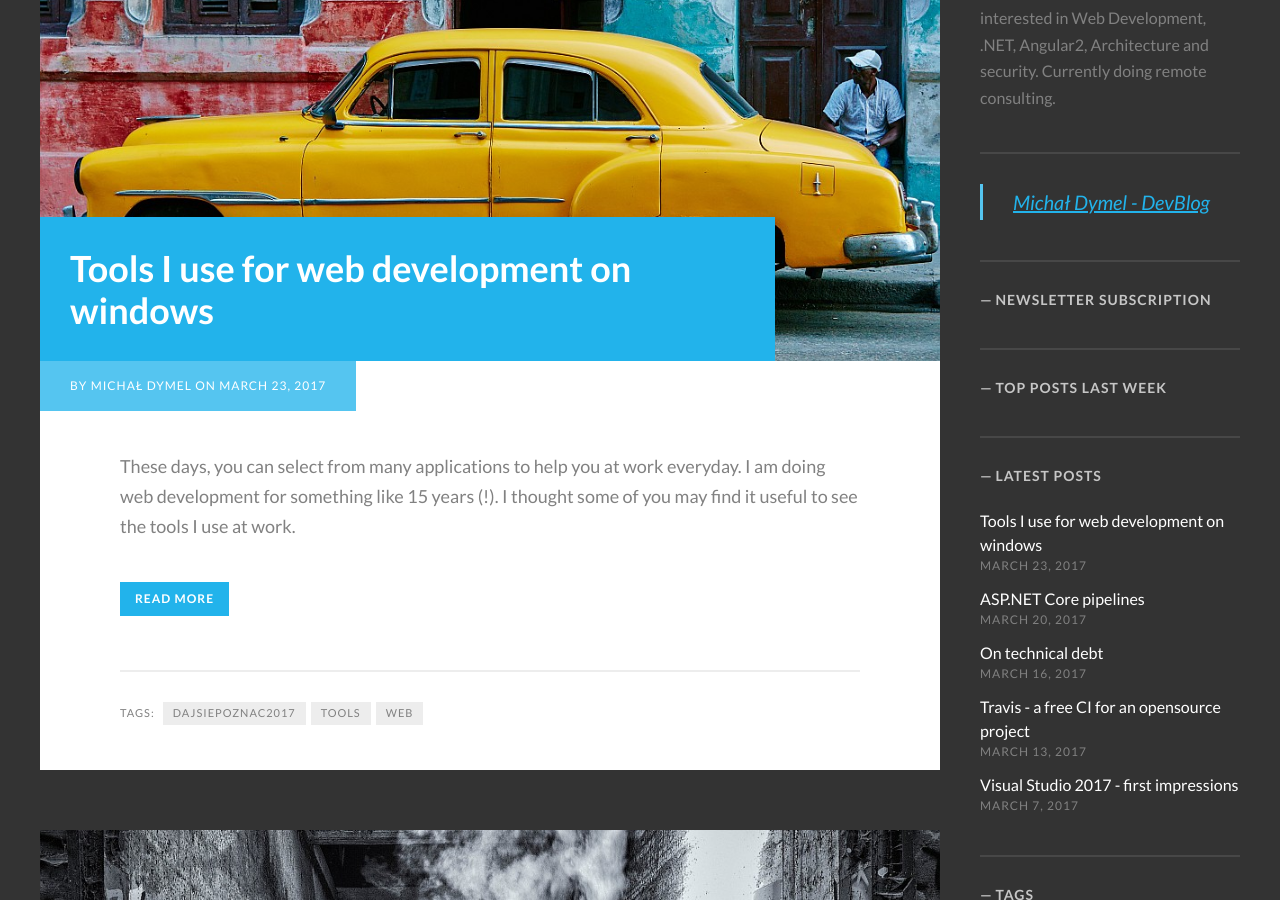
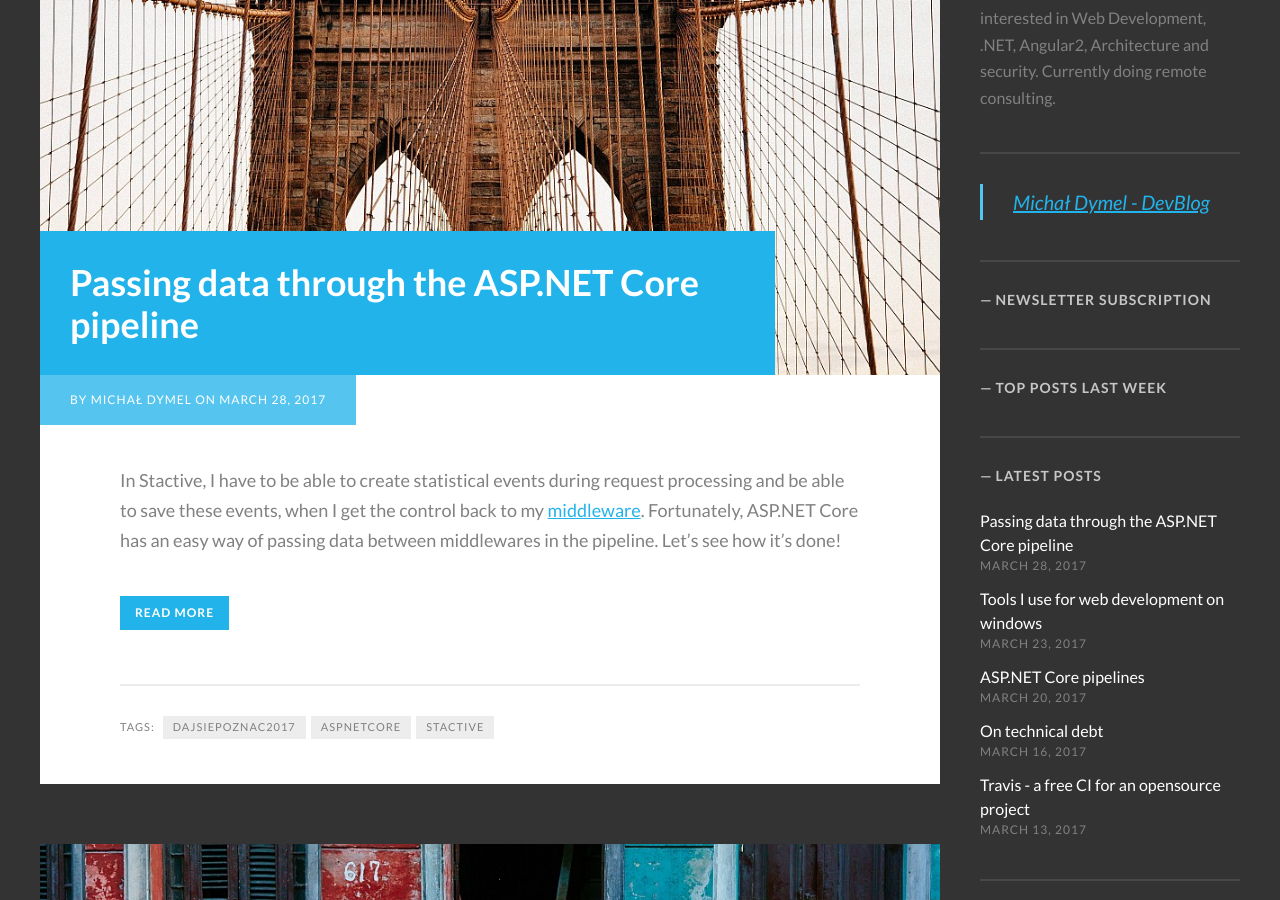
Before and after one commit to mdymel/devblog.dymel.pl, a Jekyll site: the page built from index.html, in a window 1280 px wide and 900 px high, scrolled down 305 px. Built offline with Jekyll 4.4.1, drawn with Linux system fonts in a browser that asks for light colours; some web fonts are replaced; the list of posts is cut into pages by our own code; comment, search, counter and statistics services are not loaded; some of the changed text lies outside the part shown.

Commit message:
new post: data in middlewares

```diff
--- a/_posts/2017-03-01-hello-world-2.markdown
+++ b/_posts/2017-03-01-hello-world-2.markdown
@@ -5,6 +5,7 @@ date: '2017-03-01'
 image: /images/posts/2017-03-01-hello-world-2/featured.jpg
 tags:
 - dajsiepoznac2017
+- stactive
 ---
 I have [started this blog](/2016/02/27/hello-world/) exactly one year ago. I did it because I took part in a Polish contest called "Daj Się Poznać". The challenge was to have a pet project on GitHub and blog about it for 10 weeks. It was hard, but I survived and somehow ended up in 6th place :) Today, new edition of the same contest starts and I decided to accept the challenge again!
 
--- /dev/null
+++ b/_posts/2017-03-28-passing-data-through-asp-net-core-pipelines.markdown
@@ -0,0 +1,73 @@
+---
+layout: post
+title: 'Passing data through the ASP.NET Core pipeline'
+date: '2017-03-28'
+image: /images/posts/2017-03-28-passing-data-through-asp-net-core-pipelines/featured.jpg
+tags:
+- dajsiepoznac2017
+- aspnetcore
+- stactive
+---
+In Stactive, I have to be able to create statistical events during request processing and be able to save these events, when I get the control back to my [middleware](/2017/03/20/asp-net-core-pipelines/). Fortunately, ASP.NET Core has an easy way of passing data between middlewares in the pipeline. Let's see how it's done!
+
+When your middleware is executed, you have access to the `HttpContext` object. There, you have every information about the `Request`, the `Response`, but also a field called `Items`, which is declared as `IDictionary<object, object>`. You can use it to store whatever data you need and it will be available for all Middlewares. That was exactly what I was looking for.
+
+I have created a static `Stactive` class:
+
+{% highlight csharp %}
+public static class Stactive
+{
+    public const string StactiveEventsKey = "StactiveEvents";
+
+    public static void AddEvent(HttpContext context, StactiveEvent stactiveEvent)
+    {
+        if (!context.Items.ContainsKey(StactiveEventsKey))
+        {
+            context.Items[StactiveEventsKey] = new List<StactiveEvent>();
+        }
+        var list = context.Items[StactiveEventsKey] as List<StactiveEvent>;
+        if (list is null) throw new StactiveException("Stactive events is not a List<StactiveEvent>");
+        list.Add(stactiveEvent);
+    }
+}
+{% endhighlight %}
+
+For now, it only contains one method `AddEvent`. It checks the `Items` dictionary if the list of my events was already created and if not, creates it. Next, it adds the event to it.
+
+In the ASP.NET Middleware, you need to call `await _next(context);` at some point. It will give the control over the request to next middleware in the pipeline. When all processing is done, the control comes back to your middleware and you can do some work with the `HttpContext` object:
+
+{% highlight csharp %}
+public async Task Invoke(HttpContext context)
+{
+    var sw = Stopwatch.StartNew();
+    // Call the next delegate/middleware in the pipeline
+    await _next(context);
+    sw.Stop();
+
+    _logger.LogInformation($"Request {context.Request.Path} took {sw.ElapsedMilliseconds}ms");
+
+    if (context.Items.ContainsKey(Stactive.StactiveEventsKey))
+    {
+        ProcessEvents(context);
+    }
+}
+{% endhighlight %}
+
+Here, I am checking if the `Items` dictionary contains my list with events and if it does, I call `ProcessEvents` method.
+
+{% highlight csharp %}
+private void ProcessEvents(HttpContext context)
+{
+    var list = context.Items[Stactive.StactiveEventsKey] as List<StactiveEvent>;
+    if (list == null) return;
+
+    foreach (StactiveEvent stactiveEvent in list)
+    {
+        _logger.LogInformation($"Event {stactiveEvent.Id}: {stactiveEvent.Name}");
+    }
+}
+{% endhighlight %}
+
+For now, it only logs a message with the event name. Later on, it will persist the events in the database.
+
+That's all for today. I hope, this quick post will be helpful to some of you. The code is available on the [Stactive GitHub](https://github.com/mdymel/stactive).
```
Also changed, not shown: images/posts/2017-03-28-passing-data-through-asp-net-core-pipelines/featured.jpg (added).
